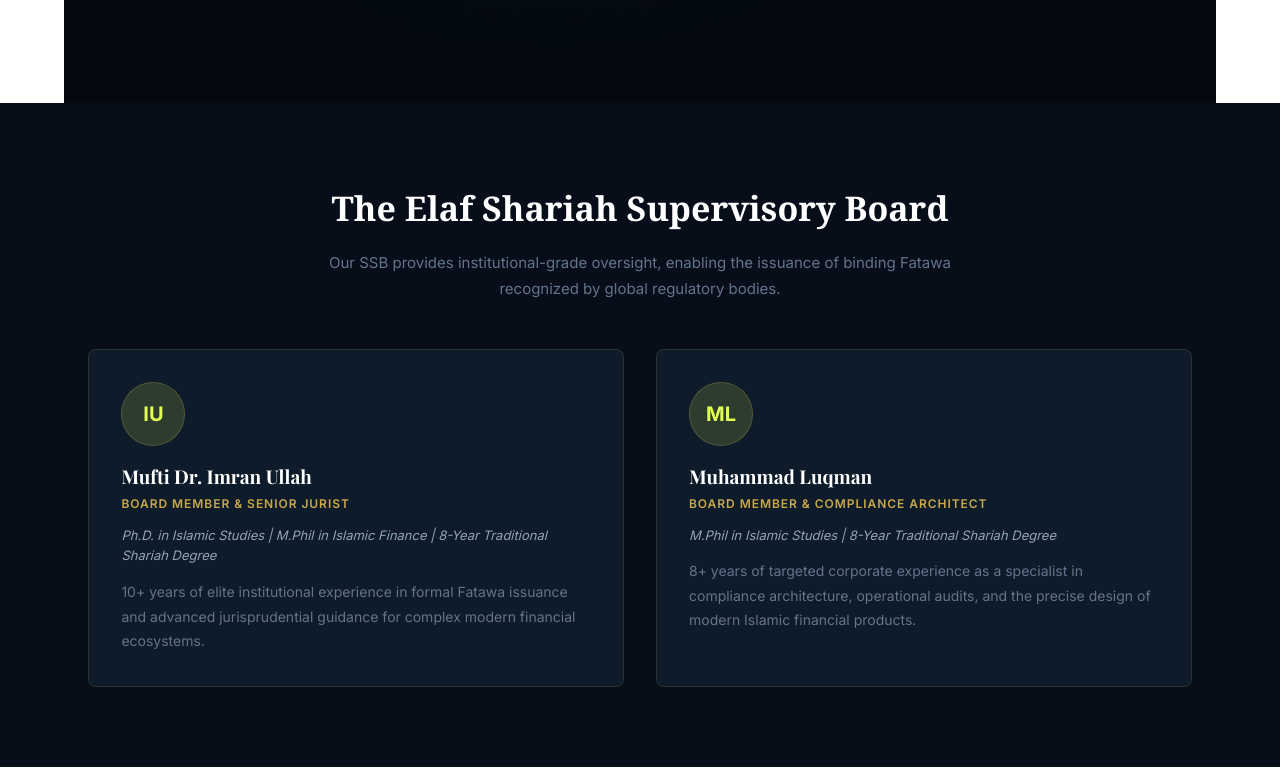
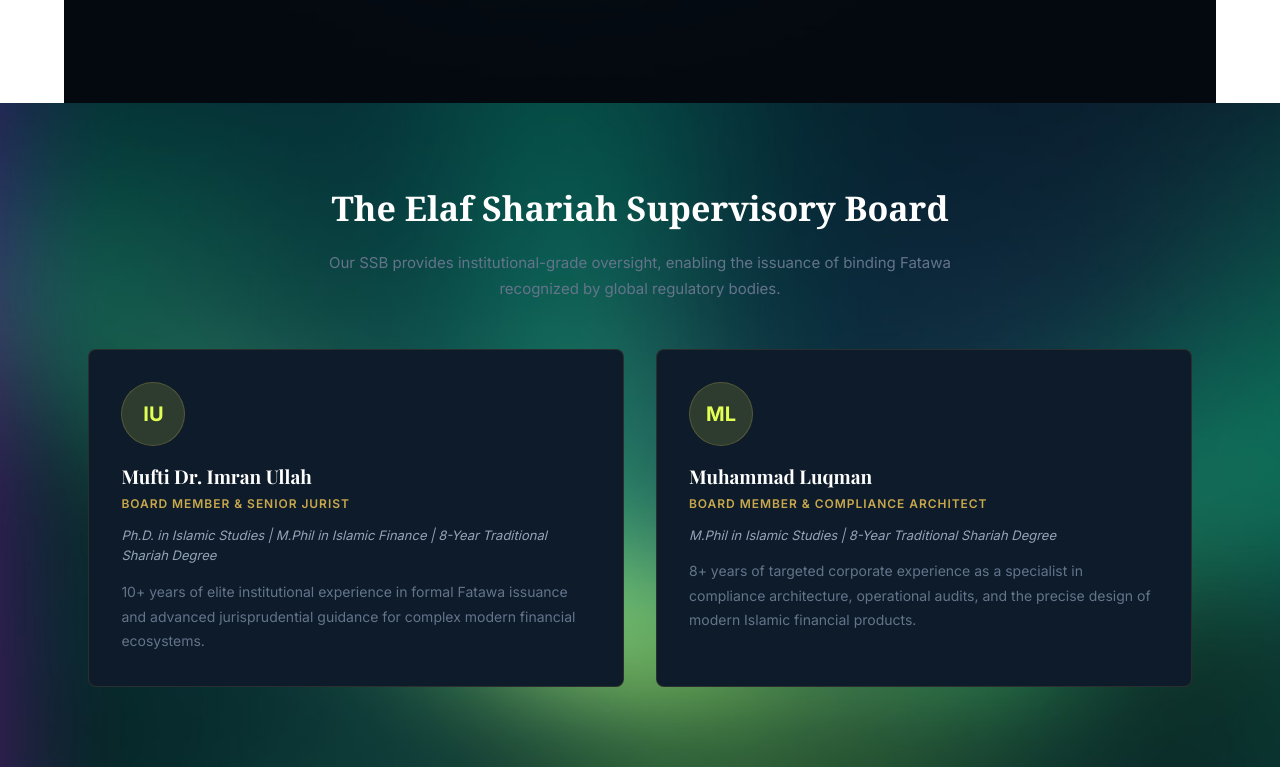
Before and after one commit to shayaani7/ELAF-Knowledge-Systems, a website: page about.html in a window 1280 px wide. Shown: the part 1713-2484 px from the top of the page. Drawn offline with nearby package versions, Linux system fonts and the light colour scheme; a web font is replaced by a local one.

Commit message:
7 commit

```diff
--- a/css/style.css
+++ b/css/style.css
@@ -1542,6 +1542,8 @@
   margin-bottom: 24px;
 }
 .about-theology__highlight {
+  display: inline-block;
+  white-space: nowrap;
   background: #E2FF54;
   color: #0A1628;
   padding: 2px 8px 4px 8px;
@@ -1758,9 +1760,15 @@
 }
 
 .about-board {
-  background: var(--dark-primary);
+  position: relative;
+  background-color: var(--dark-primary);
+  background-image: url('../images/ssb-bg.png');
+  background-size: cover;
+  background-position: center;
+  background-repeat: no-repeat;
   padding: 80px 0;
   text-align: center;
+  z-index: 1;
 }
 .about-board__inner {
   max-width: var(--max-width);
```
Also changed, not shown: images/ssb-bg.png (added).
